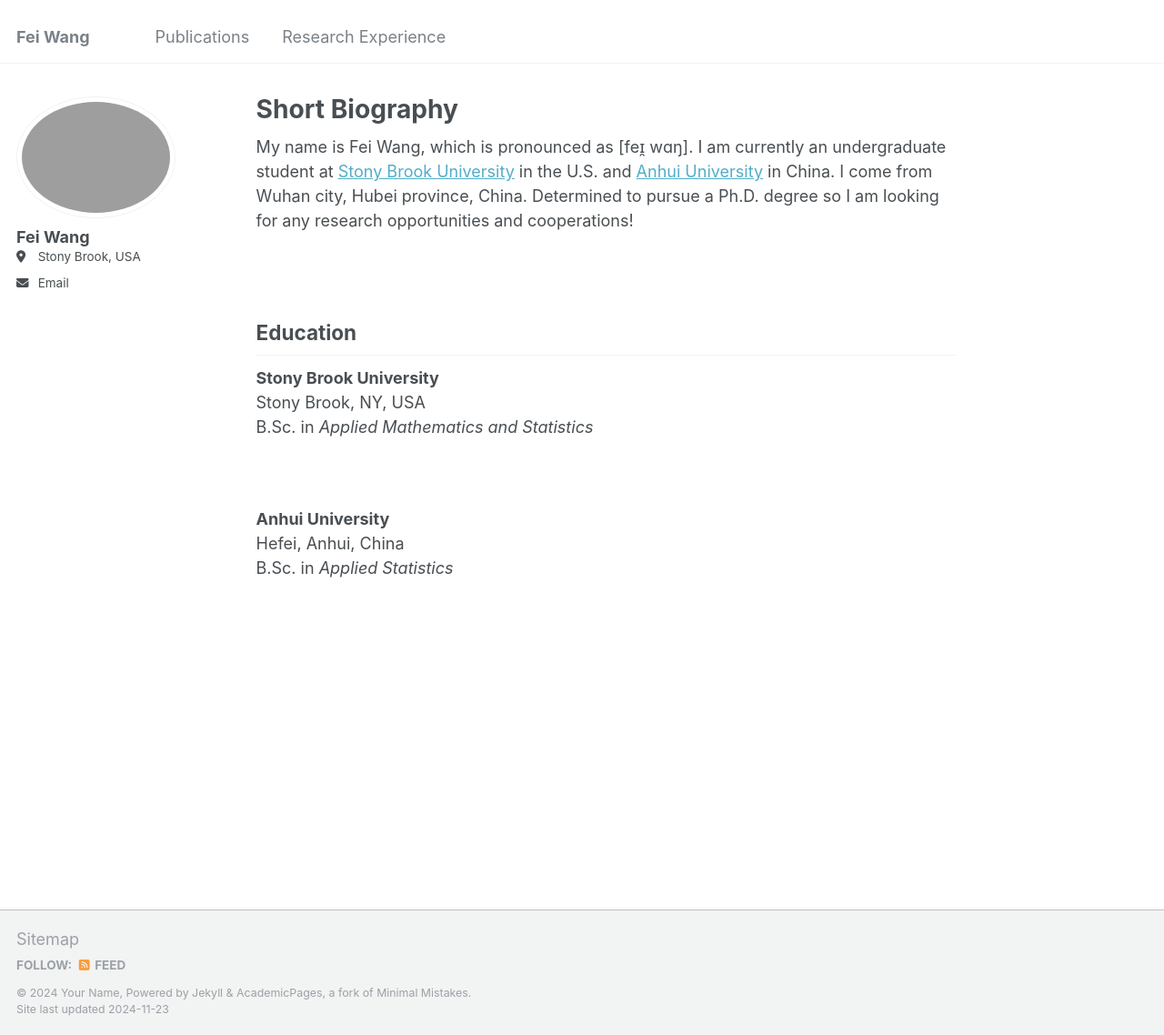
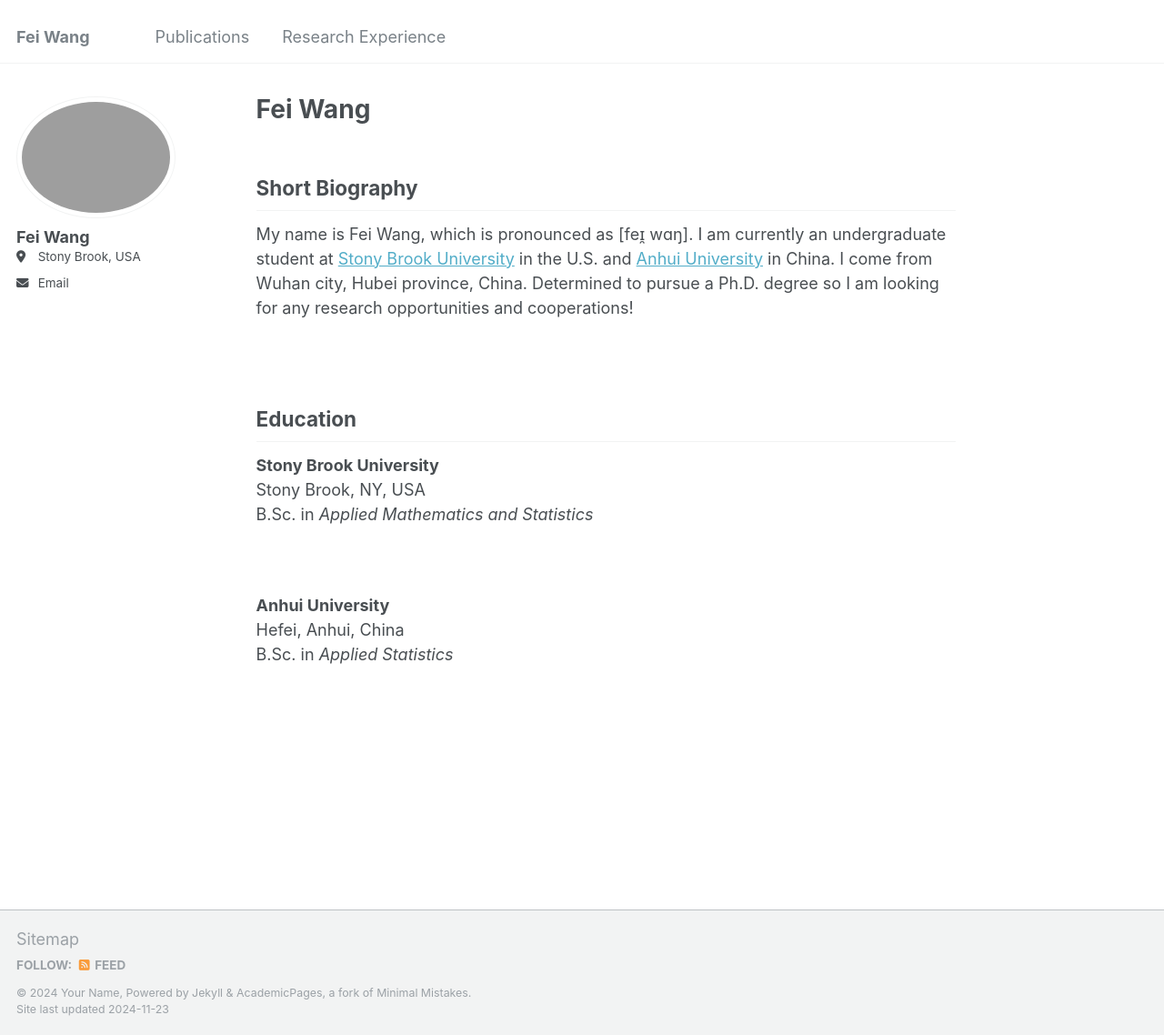
Before and after one commit to feiwang2004/feiwang2004.github.io, a Jekyll site: the page built from _pages/about.md, in a window 1280 px wide and 1138 px high. Shown: the whole window at 91% size. Built offline with Jekyll 4.4.1, drawn with Linux system fonts in a browser that asks for light colours.

Commit message:
Update about.md

```diff
--- a/_pages/about.md
+++ b/_pages/about.md
@@ -1,12 +1,12 @@
 ---
 permalink: /
-title: "Short Biography"
+title: "Fei Wang"
 author_profile: true
 redirect_from:
   - /about/
   - /about.html
 ---
-
+## Short Biography
 My name is Fei Wang, which is pronounced as \[feɪ̯ wɑŋ\]. I am currently an undergraduate student at [Stony Brook University](https://www.stonybrook.edu) in the U.S. and [Anhui University](https://www.ahu.edu.cn) in China. I come from Wuhan city, Hubei province, China. Determined to pursue a Ph.D. degree so I am looking for any research opportunities and cooperations!
 
 <br>
```
